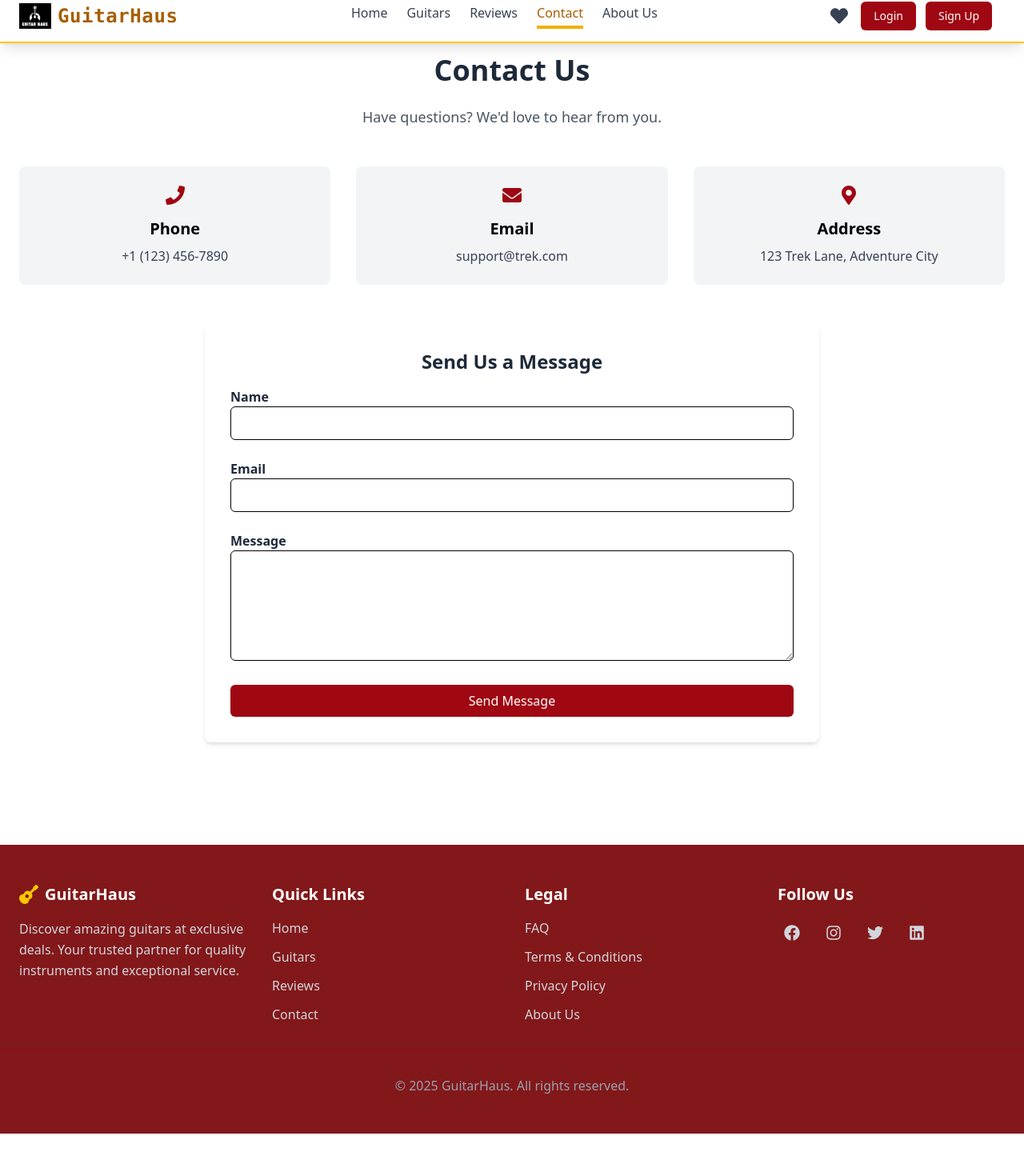
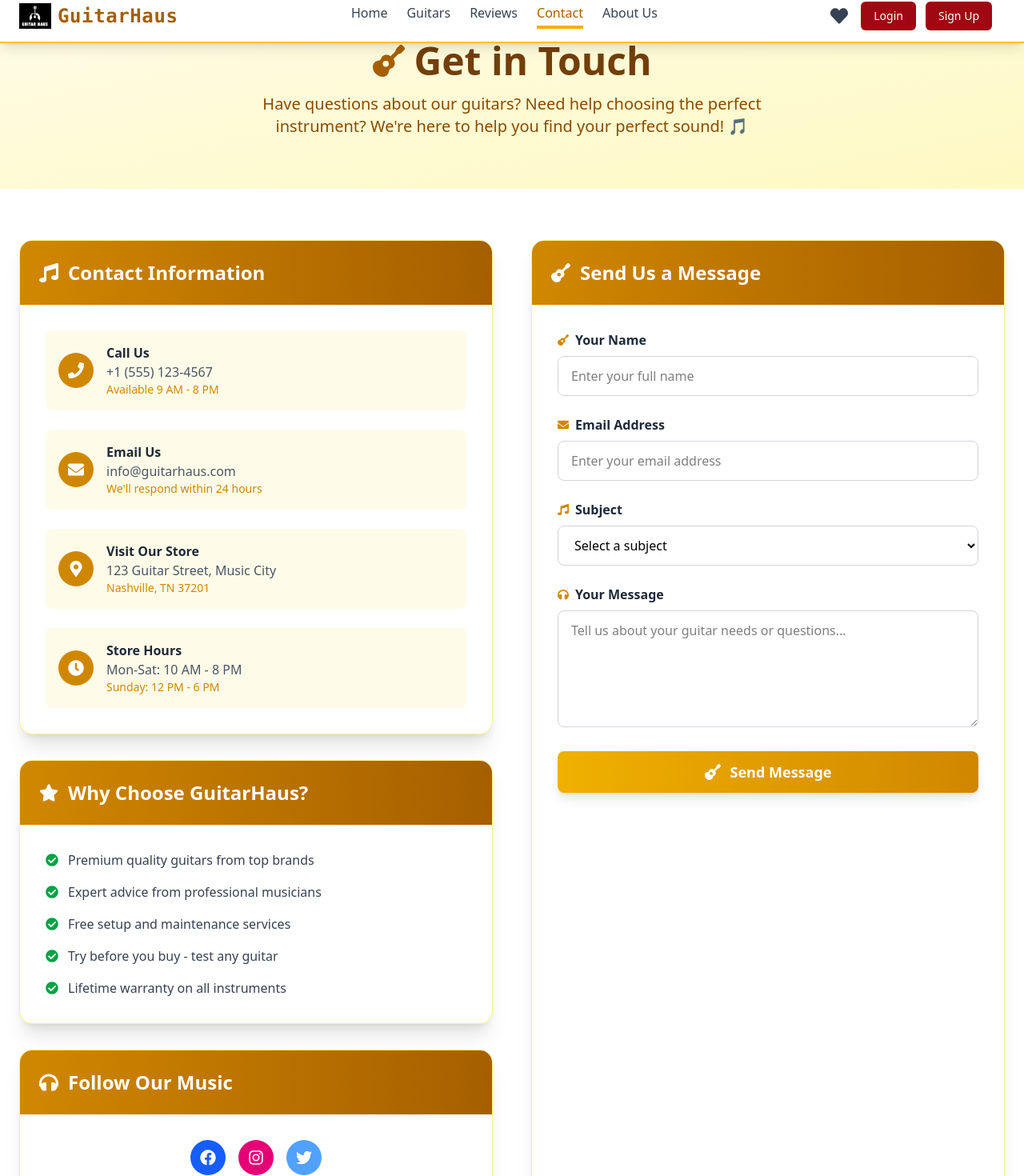
Before and after one commit to thisisdipesh/Guitarhaus_web_api_assignment, a React (Vite) app in the folder guitarhaus_frontend/: page /contact in a window 1280 px wide. Shown: the part 12-1482 px from the top of the page at 80% size. Before the commit the page ends 1429 px from the top, so only its background shows below. Built offline with nearby package versions, Linux system fonts and the light colour scheme.

Commit message:
Making the ui of contact section

```diff
--- a/guitarhaus_frontend/src/components/public/Contact.jsx
+++ b/guitarhaus_frontend/src/components/public/Contact.jsx
@@ -1,67 +1,270 @@
-import React from "react";
-import { FaEnvelope, FaMapMarkerAlt, FaPhone } from "react-icons/fa";
+import React, { useState } from "react";
+import { FaEnvelope, FaMapMarkerAlt, FaPhone, FaGuitar, FaMusic, FaHeadphones, FaClock, FaStar, FaCheckCircle, FaInstagram, FaFacebook, FaTwitter } from "react-icons/fa";
 import Footer from "../../components/common/customer/Footer";
 import Navbar from "../../components/common/customer/Navbar";
 
 const Contact = () => {
+  const [formData, setFormData] = useState({
+    name: "",
+    email: "",
+    subject: "",
+    message: ""
+  });
+
+  const handleChange = (e) => {
+    setFormData({
+      ...formData,
+      [e.target.name]: e.target.value
+    });
+  };
+
+  const handleSubmit = (e) => {
+    e.preventDefault();
+    // Handle form submission here
+    alert("Thank you for your message! We'll get back to you soon. 🎸");
+    setFormData({ name: "", email: "", subject: "", message: "" });
+  };
+
   return (
     <>
       <Navbar />
-      <div className="container mx-auto px-6 py-20">
-        <h1 className="text-4xl font-bold text-gray-800 text-center mb-6">Contact Us</h1>
-        <p className="text-lg text-gray-600 text-center mb-12">
-          Have questions? We'd love to hear from you.
+
+      {/* Hero Section */}
+      <div className="bg-gradient-to-br from-yellow-50 to-yellow-100 py-16">
+        <div className="container mx-auto px-6 text-center">
+          <div className="flex items-center justify-center gap-3 mb-4">
+            <FaGuitar className="text-yellow-700" size={40} />
+            <h1 className="text-5xl font-bold text-yellow-900">Get in Touch</h1>
+          </div>
+          <p className="text-xl text-yellow-800 max-w-2xl mx-auto">
+            Have questions about our guitars? Need help choosing the perfect instrument?
+            We're here to help you find your perfect sound! 🎵
           </p>
+        </div>
+      </div>
 
-        {/* Contact Info */}
-        <div className="grid grid-cols-1 md:grid-cols-3 gap-8 text-center">
-          <div className="bg-gray-100 p-6 rounded-lg">
-            <div className="flex justify-center mb-4">
-              <FaPhone className="text-red-800 text-2xl" />
+      <div className="container mx-auto px-6 py-16">
+        <div className="grid grid-cols-1 lg:grid-cols-2 gap-12">
+
+          {/* Contact Information */}
+          <div className="space-y-8">
+            <div className="bg-white rounded-2xl shadow-xl overflow-hidden border border-yellow-200">
+              <div className="bg-gradient-to-r from-yellow-600 to-yellow-700 p-6">
+                <h2 className="text-2xl font-bold text-white flex items-center gap-3">
+                  <FaMusic size={24} />
+                  Contact Information
+                </h2>
               </div>
-            <h3 className="text-xl font-semibold">Phone</h3>
-            <p className="text-gray-700 mt-2">+1 (123) 456-7890</p>
+
+              <div className="p-8 space-y-6">
+                {/* Phone */}
+                <div className="flex items-center space-x-4 p-4 bg-yellow-50 rounded-lg">
+                  <div className="bg-yellow-600 p-3 rounded-full">
+                    <FaPhone className="text-white" size={20} />
                   </div>
-          <div className="bg-gray-100 p-6 rounded-lg">
-            <div className="flex justify-center mb-4">
-              <FaEnvelope className="text-red-800 text-2xl" />
+                  <div>
+                    <h3 className="font-semibold text-gray-800">Call Us</h3>
+                    <p className="text-gray-600">+1 (555) 123-4567</p>
+                    <p className="text-sm text-yellow-600">Available 9 AM - 8 PM</p>
                   </div>
-            <h3 className="text-xl font-semibold">Email</h3>
-            <p className="text-gray-700 mt-2">support@trek.com</p>
                 </div>
-          <div className="bg-gray-100 p-6 rounded-lg">
-            <div className="flex justify-center mb-4">
-              <FaMapMarkerAlt className="text-red-800 text-2xl" />
+
+                {/* Email */}
+                <div className="flex items-center space-x-4 p-4 bg-yellow-50 rounded-lg">
+                  <div className="bg-yellow-600 p-3 rounded-full">
+                    <FaEnvelope className="text-white" size={20} />
                   </div>
-            <h3 className="text-xl font-semibold">Address</h3>
-            <p className="text-gray-700 mt-2">123 Trek Lane, Adventure City</p>
+                  <div>
+                    <h3 className="font-semibold text-gray-800">Email Us</h3>
+                    <p className="text-gray-600">info@guitarhaus.com</p>
+                    <p className="text-sm text-yellow-600">We'll respond within 24 hours</p>
+                  </div>
+                </div>
+
+                {/* Address */}
+                <div className="flex items-center space-x-4 p-4 bg-yellow-50 rounded-lg">
+                  <div className="bg-yellow-600 p-3 rounded-full">
+                    <FaMapMarkerAlt className="text-white" size={20} />
+                  </div>
+                  <div>
+                    <h3 className="font-semibold text-gray-800">Visit Our Store</h3>
+                    <p className="text-gray-600">123 Guitar Street, Music City</p>
+                    <p className="text-sm text-yellow-600">Nashville, TN 37201</p>
+                  </div>
+                </div>
+
+                {/* Hours */}
+                <div className="flex items-center space-x-4 p-4 bg-yellow-50 rounded-lg">
+                  <div className="bg-yellow-600 p-3 rounded-full">
+                    <FaClock className="text-white" size={20} />
+                  </div>
+                  <div>
+                    <h3 className="font-semibold text-gray-800">Store Hours</h3>
+                    <p className="text-gray-600">Mon-Sat: 10 AM - 8 PM</p>
+                    <p className="text-sm text-yellow-600">Sunday: 12 PM - 6 PM</p>
+                  </div>
+                </div>
+              </div>
+            </div>
+
+            {/* Why Choose GuitarHaus */}
+            <div className="bg-white rounded-2xl shadow-xl overflow-hidden border border-yellow-200">
+              <div className="bg-gradient-to-r from-yellow-600 to-yellow-700 p-6">
+                <h2 className="text-2xl font-bold text-white flex items-center gap-3">
+                  <FaStar size={24} />
+                  Why Choose GuitarHaus?
+                </h2>
+              </div>
+
+              <div className="p-8 space-y-4">
+                <div className="flex items-center space-x-3">
+                  <FaCheckCircle className="text-green-600" size={16} />
+                  <span className="text-gray-700">Premium quality guitars from top brands</span>
+                </div>
+                <div className="flex items-center space-x-3">
+                  <FaCheckCircle className="text-green-600" size={16} />
+                  <span className="text-gray-700">Expert advice from professional musicians</span>
+                </div>
+                <div className="flex items-center space-x-3">
+                  <FaCheckCircle className="text-green-600" size={16} />
+                  <span className="text-gray-700">Free setup and maintenance services</span>
+                </div>
+                <div className="flex items-center space-x-3">
+                  <FaCheckCircle className="text-green-600" size={16} />
+                  <span className="text-gray-700">Try before you buy - test any guitar</span>
+                </div>
+                <div className="flex items-center space-x-3">
+                  <FaCheckCircle className="text-green-600" size={16} />
+                  <span className="text-gray-700">Lifetime warranty on all instruments</span>
+                </div>
+              </div>
+            </div>
+
+            {/* Social Media */}
+            <div className="bg-white rounded-2xl shadow-xl overflow-hidden border border-yellow-200">
+              <div className="bg-gradient-to-r from-yellow-600 to-yellow-700 p-6">
+                <h2 className="text-2xl font-bold text-white flex items-center gap-3">
+                  <FaHeadphones size={24} />
+                  Follow Our Music
+                </h2>
+              </div>
+
+              <div className="p-8">
+                <div className="flex space-x-4 justify-center">
+                  <a href="#" className="bg-blue-600 text-white p-3 rounded-full hover:bg-blue-700 transition duration-300">
+                    <FaFacebook size={20} />
+                  </a>
+                  <a href="#" className="bg-pink-600 text-white p-3 rounded-full hover:bg-pink-700 transition duration-300">
+                    <FaInstagram size={20} />
+                  </a>
+                  <a href="#" className="bg-blue-400 text-white p-3 rounded-full hover:bg-blue-500 transition duration-300">
+                    <FaTwitter size={20} />
+                  </a>
+                </div>
+                <p className="text-center text-gray-600 mt-4">
+                  Follow us for guitar tips, new arrivals, and exclusive offers!
+                </p>
+              </div>
             </div>
           </div>
 
           {/* Contact Form */}
-        <div className="mt-12 bg-white p-8 rounded-lg shadow-md max-w-3xl mx-auto">
-          <h2 className="text-2xl font-semibold text-gray-800 mb-4 text-center">
+          <div className="bg-white rounded-2xl shadow-xl overflow-hidden border border-yellow-200">
+            <div className="bg-gradient-to-r from-yellow-600 to-yellow-700 p-6">
+              <h2 className="text-2xl font-bold text-white flex items-center gap-3">
+                <FaGuitar size={24} />
                 Send Us a Message
               </h2>
-          <form className="space-y-6">
+            </div>
+
+            <div className="p-8">
+              <form onSubmit={handleSubmit} className="space-y-6">
                 <div>
-              <label htmlFor="name" className="block text-gray-800 font-semibold">Name</label>
-              <input type="text" id="name" className="w-full px-4 py-2 border rounded-md focus:outline-none focus:ring-2 focus:ring-red-400" />
+                  <label htmlFor="name" className="block text-gray-800 font-semibold mb-2 flex items-center gap-2">
+                    <FaGuitar className="text-yellow-600" size={14} />
+                    Your Name
+                  </label>
+                  <input
+                    type="text"
+                    id="name"
+                    name="name"
+                    value={formData.name}
+                    onChange={handleChange}
+                    className="w-full px-4 py-3 border border-gray-300 rounded-lg focus:ring-2 focus:ring-yellow-500 focus:border-yellow-500 transition duration-200"
+                    placeholder="Enter your full name"
+                    required
+                  />
                 </div>
+
                 <div>
-              <label htmlFor="email" className="block text-gray-800 font-semibold">Email</label>
-              <input type="email" id="email" className="w-full px-4 py-2 border rounded-md focus:outline-none focus:ring-2 focus:ring-red-400" />
+                  <label htmlFor="email" className="block text-gray-800 font-semibold mb-2 flex items-center gap-2">
+                    <FaEnvelope className="text-yellow-600" size={14} />
+                    Email Address
+                  </label>
+                  <input
+                    type="email"
+                    id="email"
+                    name="email"
+                    value={formData.email}
+                    onChange={handleChange}
+                    className="w-full px-4 py-3 border border-gray-300 rounded-lg focus:ring-2 focus:ring-yellow-500 focus:border-yellow-500 transition duration-200"
+                    placeholder="Enter your email address"
+                    required
+                  />
                 </div>
+
                 <div>
-              <label htmlFor="message" className="block text-gray-800 font-semibold">Message</label>
-              <textarea id="message" rows="5" className="w-full px-4 py-2 border rounded-md focus:outline-none focus:ring-2 focus:ring-red-400"></textarea>
+                  <label htmlFor="subject" className="block text-gray-800 font-semibold mb-2 flex items-center gap-2">
+                    <FaMusic className="text-yellow-600" size={14} />
+                    Subject
+                  </label>
+                  <select
+                    id="subject"
+                    name="subject"
+                    value={formData.subject}
+                    onChange={handleChange}
+                    className="w-full px-4 py-3 border border-gray-300 rounded-lg focus:ring-2 focus:ring-yellow-500 focus:border-yellow-500 transition duration-200"
+                    required
+                  >
+                    <option value="">Select a subject</option>
+                    <option value="guitar-inquiry">Guitar Inquiry</option>
+                    <option value="purchase-help">Purchase Help</option>
+                    <option value="maintenance">Maintenance & Repair</option>
+                    <option value="lessons">Guitar Lessons</option>
+                    <option value="general">General Question</option>
+                  </select>
                 </div>
-            <button type="submit" className="w-full bg-red-800 text-white py-2 px-6 rounded-md hover:bg-red-700 transition duration-300">
+
+                <div>
+                  <label htmlFor="message" className="block text-gray-800 font-semibold mb-2 flex items-center gap-2">
+                    <FaHeadphones className="text-yellow-600" size={14} />
+                    Your Message
+                  </label>
+                  <textarea
+                    id="message"
+                    name="message"
+                    value={formData.message}
+                    onChange={handleChange}
+                    rows="5"
+                    className="w-full px-4 py-3 border border-gray-300 rounded-lg focus:ring-2 focus:ring-yellow-500 focus:border-yellow-500 transition duration-200"
+                    placeholder="Tell us about your guitar needs or questions..."
+                    required
+                  ></textarea>
+                </div>
+
+                <button
+                  type="submit"
+                  className="w-full bg-gradient-to-r from-yellow-500 to-yellow-600 text-white py-3 px-6 rounded-lg text-lg font-bold hover:from-yellow-600 hover:to-yellow-700 transition duration-300 shadow-lg flex items-center justify-center gap-3"
+                >
+                  <FaGuitar size={20} />
                   Send Message
                 </button>
               </form>
             </div>
           </div>
+        </div>
+      </div>
+
       <Footer />
     </>
   );
```
Lines whose indentation alone changed are shown as unchanged.
